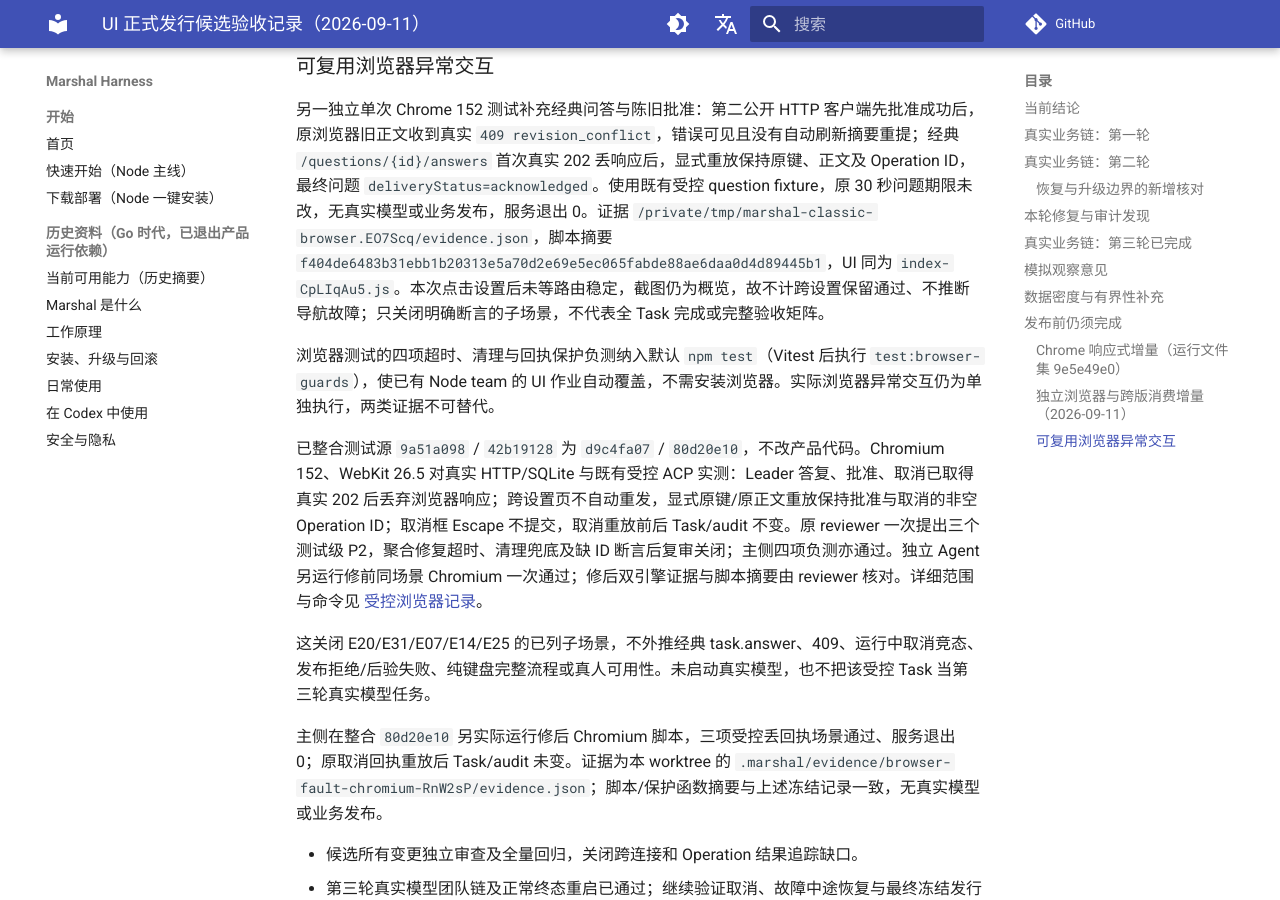
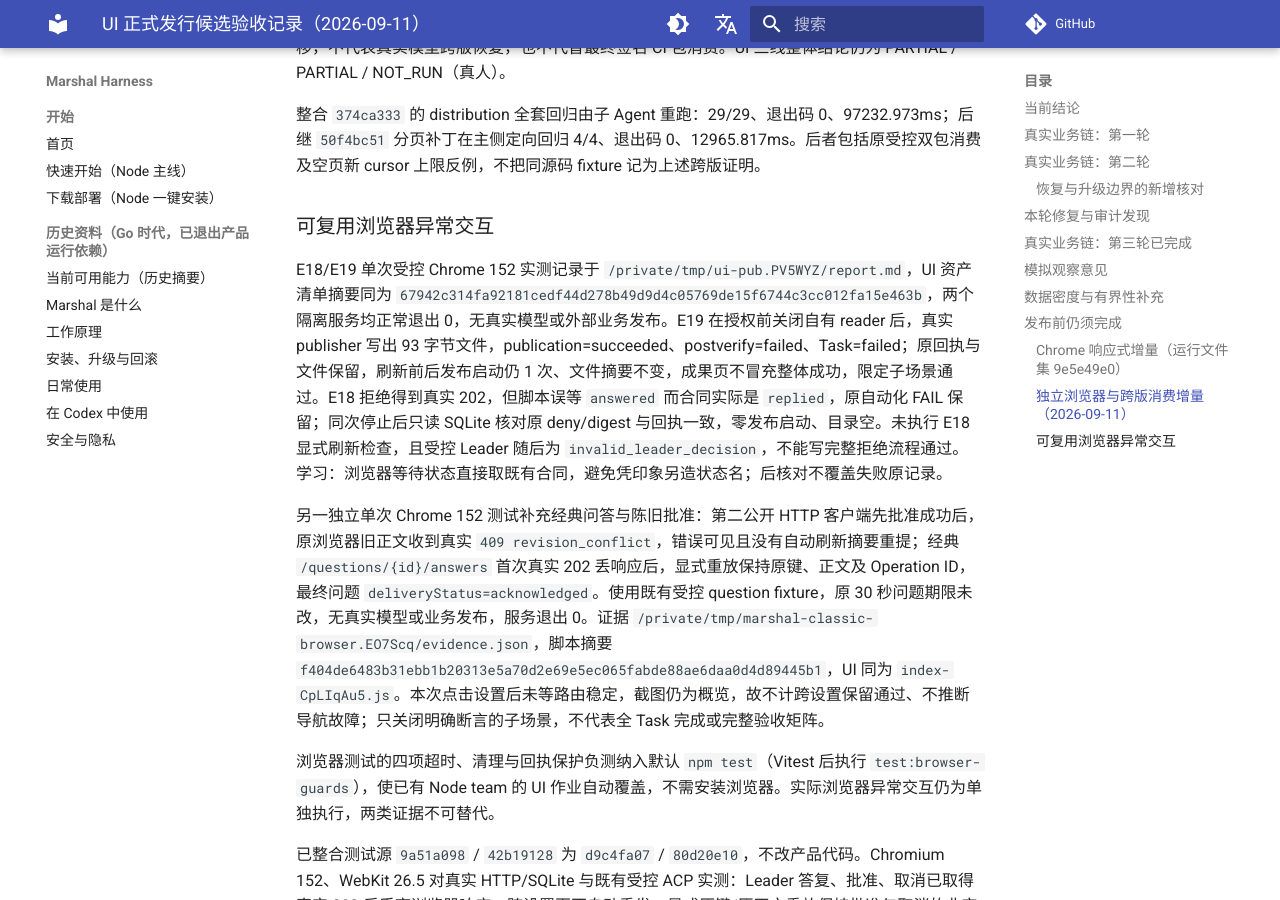
Before and after one commit to chiga0/marshal-harness, an MkDocs documentation site: the page built from docs/ui-1/release-validation-2026-09-11.md, in a window 1280 px wide and 900 px high, scrolled down 8801 px. Built offline with MkDocs 1.6.1 and Material for MkDocs 9.7.7, drawn with Linux system fonts in a browser that asks for light colours; comment, search, counter and statistics services are not loaded; some of the changed text lies outside the part shown.

Commit message:
docs(ui): record publication checks and live service failure

```diff
--- a/docs/ui-1/release-validation-2026-09-11.md
+++ b/docs/ui-1/release-validation-2026-09-11.md
@@ -110,6 +110,8 @@
 
 ## 发布前仍须完成
 
+最新长期服务观察出现阻塞：原真实任务服务的静态页仍可加载，但 API 503，原所属 PID 仅监听外层 UI 端口。主侧保留截图并正常停止该自有服务，得到 `closed/clean=true/service_supervisor_failed`、退出码 1，未重启或改数据。原交付、正常重启及下载证明不被抹除，但不能据它们证明长期运行无故障。独立诊断进行中，详见 [审计 OPEN 项](../audit-report.md#2026-09-11ui-外层仍存活内部服务已失败open)。该状态也解释本次按钮切换检查为何未进入列表；未将其计为切换通过或按钮缺陷。
+
 ### Chrome 响应式增量（运行文件集 `9e5e49e0`）
 
 在真实服务原第三轮任务上补测，不新增模拟任务：Chrome 375×812 的列表与详情、1440×900 的十二成员团队表格、1024×768 的设置深色页，浏览器读取的 `innerWidth` 与 `documentElement.scrollWidth` 分别相等，所测页面无整页横滚。截图为 `chrome-list-375.png`、`chrome-detail-375.png`、`chrome-team-1440.png`、`chrome-settings-dark-1024.png`，保留于同一私有验收目录；已实际点击列表/详情/团队/设置并切换主题，临时 viewport 已恢复。此前 IAB 375 尺寸证据不用于此结论。
@@ -148,6 +150,8 @@
 
 ### 可复用浏览器异常交互
 
+E18/E19 单次受控 Chrome 152 实测记录于 `/private/tmp/ui-pub.PV5WYZ/report.md`，UI 资产清单摘要同为 `67942c314fa92181cedf44d278b49d9d4c05769de15f6744c3cc012fa15e463b`，两个隔离服务均正常退出 0，无真实模型或外部业务发布。E19 在授权前关闭自有 reader 后，真实 publisher 写出 93 字节文件，publication=succeeded、postverify=failed、Task=failed；原回执与文件保留，刷新前后发布启动仍 1 次、文件摘要不变，成果页不冒充整体成功，限定子场景通过。E18 拒绝得到真实 202，但脚本误等 `answered` 而合同实际是 `replied`，原自动化 FAIL 保留；同次停止后只读 SQLite 核对原 deny/digest 与回执一致，零发布启动、目录空。未执行 E18 显式刷新检查，且受控 Leader 随后为 `invalid_leader_decision`，不能写完整拒绝流程通过。学习：浏览器等待状态直接取既有合同，避免凭印象另造状态名；后核对不覆盖失败原记录。
+
 另一独立单次 Chrome 152 测试补充经典问答与陈旧批准：第二公开 HTTP 客户端先批准成功后，原浏览器旧正文收到真实 `409 revision_conflict`，错误可见且没有自动刷新摘要重提；经典 `/questions/{id}/answers` 首次真实 202 丢响应后，显式重放保持原键、正文及 Operation ID，最终问题 `deliveryStatus=acknowledged`。使用既有受控 question fixture，原 30 秒问题期限未改，无真实模型或业务发布，服务退出 0。证据 `/private/tmp/marshal-classic-browser.EO7Scq/evidence.json`，脚本摘要 `f404de6483b31ebb1b20313e5a70d2e69e5ec065fabde88ae6daa0d4d89445b1`，UI 同为 `index-CpLIqAu5.js`。本次点击设置后未等路由稳定，截图仍为概览，故不计跨设置保留通过、不推断导航故障；只关闭明确断言的子场景，不代表全 Task 完成或完整验收矩阵。
 
 浏览器测试的四项超时、清理与回执保护负测纳入默认 `npm test`（Vitest 后执行 `test:browser-guards`），使已有 Node team 的 UI 作业自动覆盖，不需安装浏览器。实际浏览器异常交互仍为单独执行，两类证据不可替代。
```
Also changed, not shown: docs/audit-report.md (+6 -0 lines).
